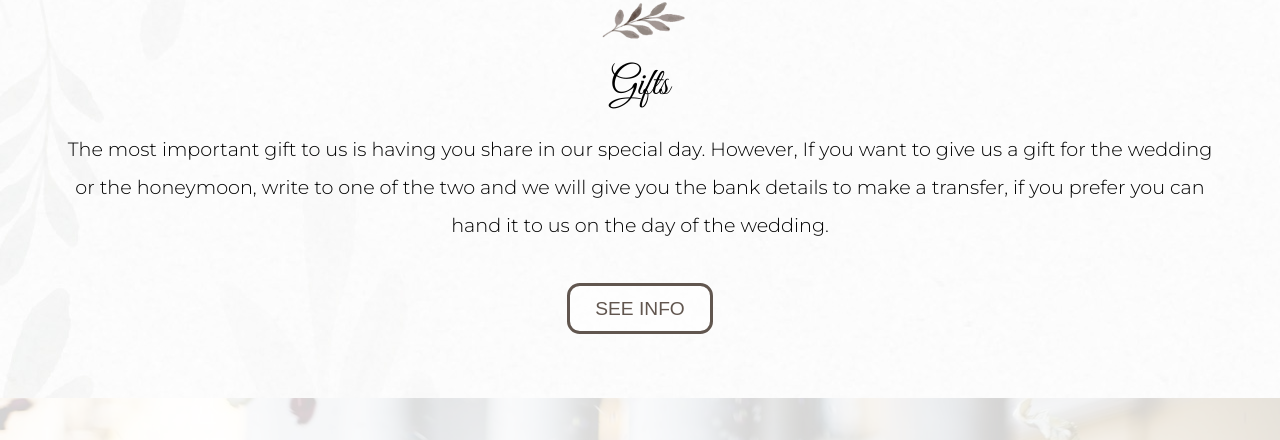
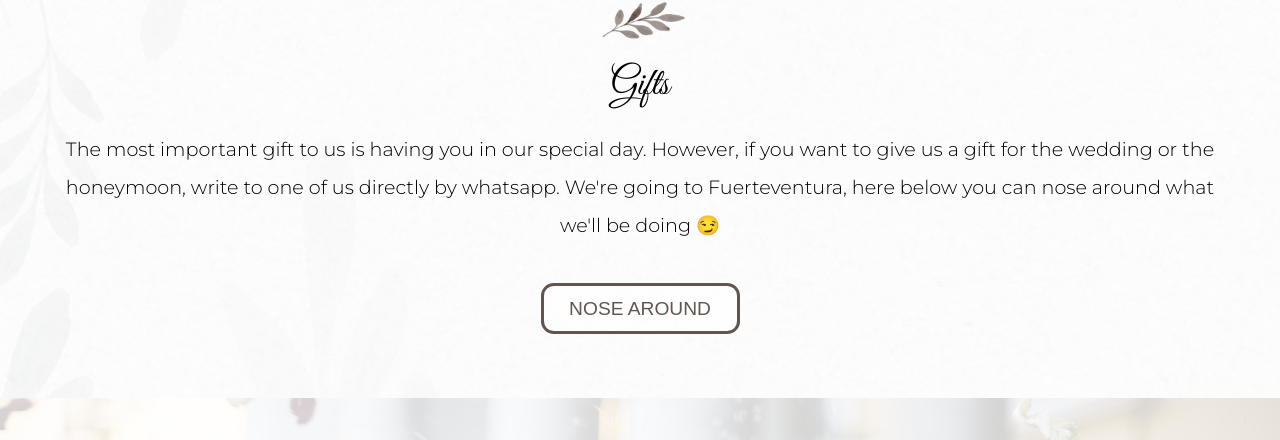
Before and after one commit to antcalvente/wedding, a plain HTML site: page en.html in a window 1280 px wide. Shown: the part 2774-3214 px from the top of the page. Drawn offline with Linux system fonts and the light colour scheme.

Commit message:
Update gifts section

```diff
--- a/en.html
+++ b/en.html
@@ -68,13 +68,17 @@
       <section class="Songs">
         <h1 class="Songs__title">Best party songs of all time</h1>
         <p class="Songs__description">You can recommend us songs or artists that are a must during the wedding</p>
-        <a href="https://forms.gle/AcQjBi9X6eMaP5Dw6"target="_blank"><button class="Songs__button">SUGGEST MUSIC</button></a>
+        <a href="https://forms.gle/AcQjBi9X6eMaP5Dw6" target="_blank"><button class="Songs__button">SUGGEST MUSIC</button></a>
       </section>
       <section class="Gift">
         <img src="images/ramal.png" class="Gift__image"/>
         <h1 class="Gift__title">Gifts</h1>
-        <p class="Gift__description">The most important gift to us is having you share in our special day.  However, If you want to give us a gift for the wedding or the honeymoon, write to one of the two and we will give you the bank details to make a transfer, if you prefer you can hand it to us on the day of the wedding.</p>
-        <a href=""><button class="Gift__button">SEE INFO</button></a>
+        <p class="Gift__description">
+          The most important gift to us is having you in our special day.
+          However, if you want to give us a gift for the wedding or the honeymoon, write to one of us directly by whatsapp.
+          We're going to Fuerteventura, here below you can nose around what we'll be doing 😏
+        </p>
+        <a href=""><button class="Gift__button">NOSE AROUND</button></a>
       </section>
       <section class="Instagram">
         <div class="Instagram__overlay"></div>
```
Also changed, not shown: cat.html (+4 -2 lines), index.html (+5 -2 lines).
